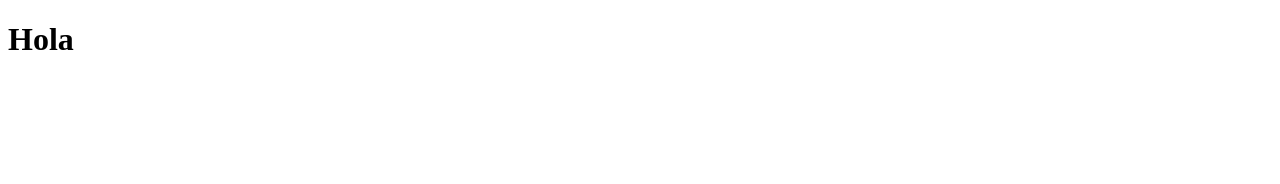
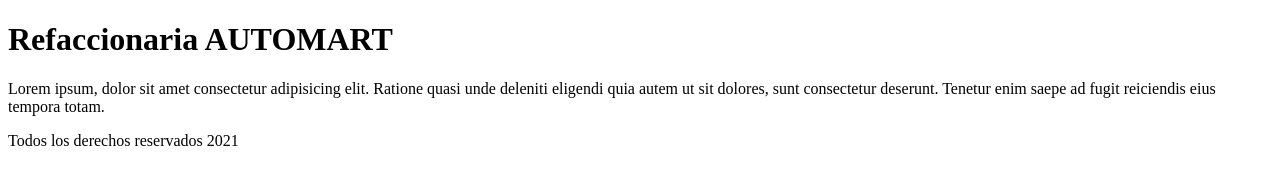
Before and after one commit to alanpipe/aprendiendo-git, a plain HTML site: page index.html in a window 1280 px wide. Drawn offline with Linux system fonts and the light colour scheme.

Commit message:
agregue el footer

```diff
--- a/index.html
+++ b/index.html
@@ -7,6 +7,12 @@
         <title>Document</title>
     </head>
     <body>
-        <h1>Hola</h1>
+        <h1>Refaccionaria AUTOMART</h1>
+        <p>
+            Lorem ipsum, dolor sit amet consectetur adipisicing elit. Ratione quasi unde deleniti eligendi quia autem ut
+            sit dolores, sunt consectetur deserunt. Tenetur enim saepe ad fugit reiciendis eius tempora totam.
+        </p>
+
+        <footer>Todos los derechos reservados 2021</footer>
     </body>
 </html>
```
